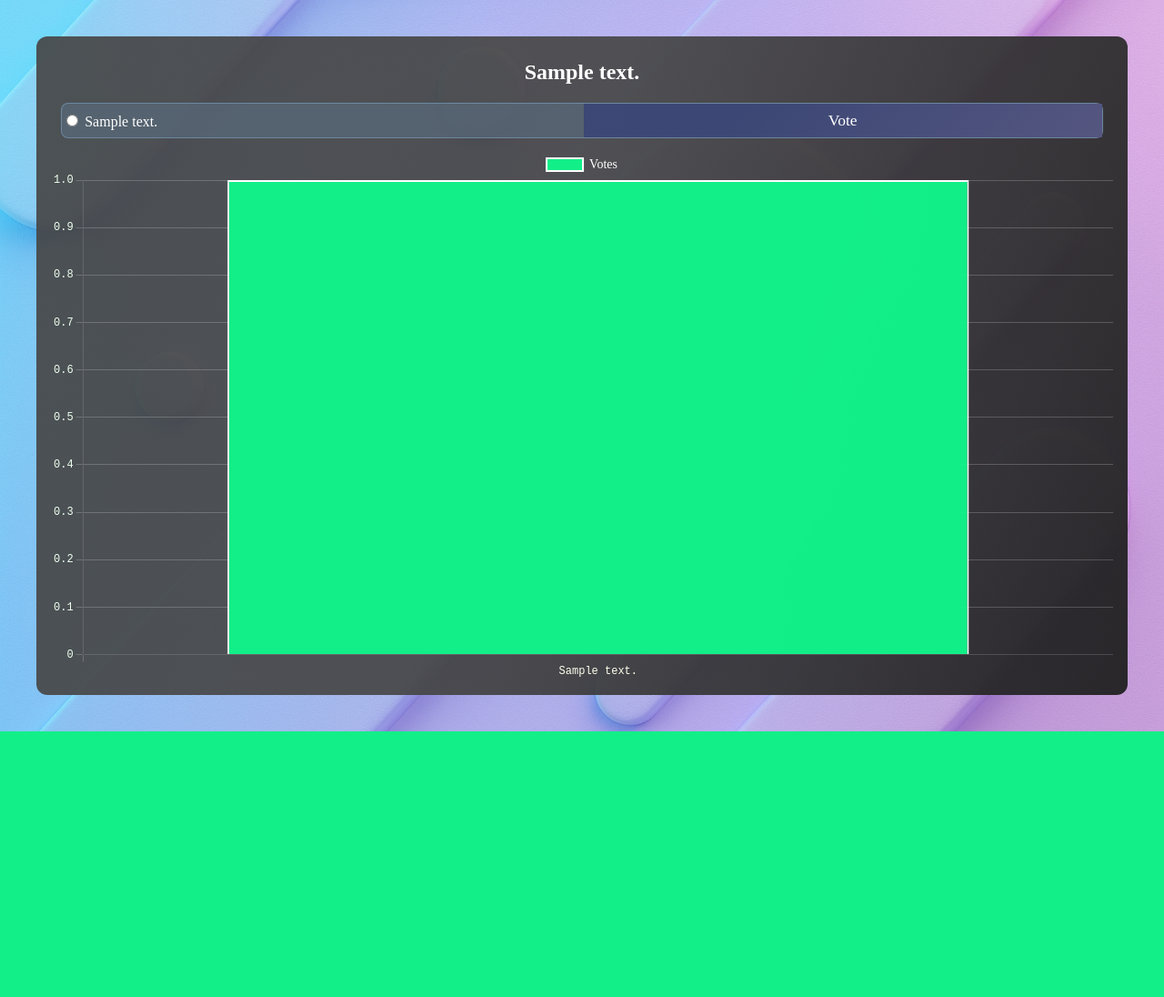
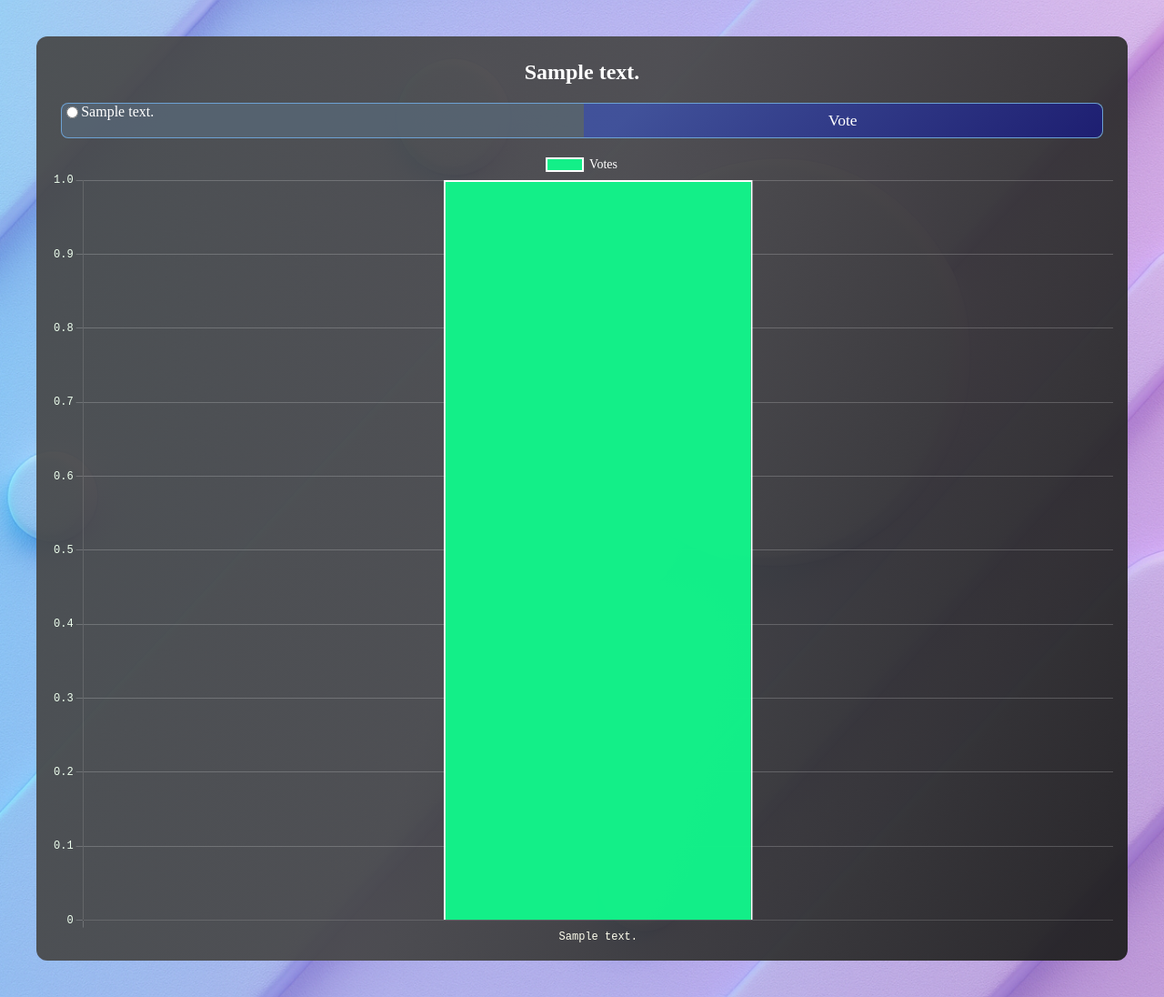
Before and after one commit to mauro-castro-rojas/pollsApp, a Django app: page /polls/chart/ in a window 1280 px wide. Shown: the whole page at 91% size. Before the commit the page ends 804 px from the top, so only its background shows below. Run offline with Django 5.2, Linux system fonts and the light colour scheme; tables that the repository leaves empty hold one stand-in row (values such as "Sample post"); some web fonts are replaced.

Commit message:
Styled buttons , text align

```diff
--- a/polls/static/polls/chart.js
+++ b/polls/static/polls/chart.js
@@ -33,7 +33,9 @@
                     data: votes,
                     backgroundColor: 'rgba(19, 241, 137, 0.99)',
                     borderColor:   'rgb(255, 255, 255)',
-                    borderWidth: 2
+                    borderWidth: 2,
+                    categoryPercentage: 0.6,
+                    barPercentage: 0.5
                 }]
             },
             options: {
--- a/polls/static/polls/single_page.css
+++ b/polls/static/polls/single_page.css
@@ -19,6 +19,13 @@
     margin: 0;
 }
 
+.form-submit {
+  flex: 1;
+  display: flex;
+  justify-content: flex-end;
+  align-items: stretch;
+}
+
 .submt-btn {
     font-family: "exo";
     font-size: 1.1rem;
@@ -26,16 +33,24 @@
     padding: 0.5rem 1.5rem;
     color: white;
     border: none;
+    border-top-right-radius: 0.5rem;
+    border-bottom-right-radius: 0.5rem;
     cursor: pointer;
-    background: linear-gradient(135deg, rgba(53, 64, 119, 0.782) 30%, rgba(85, 86, 130, 0.933) 100%);
+    background: linear-gradient(135deg, rgba(59, 77, 166, 0.782) 10%, rgba(26, 26, 114, 0.933) 100%);
     width: 100%;
-    height: 100%;
 }
 
-.card label {
+.submt-btn:hover {
+    background: linear-gradient(135deg, rgba(88, 103, 178, 0.782) 10%, rgba(47, 47, 112, 0.933) 100%);
+}
+
+.form-options label {
     font-family: "exo";
     font-weight: 300;
     font-size: 1rem;
+    display: flex;
+    align-items: flex-start;
+    text-align: left;
 }
 
 .question-cards {
@@ -57,13 +72,13 @@
 .form-body {
   margin: 0.7rem 0.7rem;
   display: flex;
-  align-items: center; /* centra verticalmente si quieres */
+  align-items: stretch;
   gap: 0.2rem;
-  border-color: rgba(115, 148, 177, 0.75);         /* espacio entre columnas, opcional */
-  border-width: 0.1rem; /* ancho del borde, opcional */
-  border-style: solid; /* tipo de borde, opcional */
-  border-radius: 0.5rem; /* bordes redondeados, opcional */
-  background-color: rgba(88, 105, 121, 0.75);   ;
+  border-color: rgba(116, 183, 246, 0.75);
+  border-width: 0.1rem;
+  border-style: solid;
+  border-radius: 0.5rem;
+  background-color: rgba(88, 105, 121, 0.75);
 }
 
 .form-options {
@@ -73,10 +88,3 @@
   gap: 0.2rem;
   align-items: flex-start;
 }
-
-.form-submit {
-  flex: 1;
-  display: flex;
-  justify-content: flex-end;
-  align-items: center;
-}
--- a/polls/templates/polls/single_page.html
+++ b/polls/templates/polls/single_page.html
@@ -19,7 +19,7 @@
         {% include "polls/_vote_form.html" with question=question error_message=None %}
 
         {# Chart container #}
-        <canvas id="chart-{{ question.id }}" width="400" height="200"></canvas>
+        <canvas id="chart-{{ question.id }}" width="400" height="300"></canvas>
 
     </div>
   {% endfor %}
```
